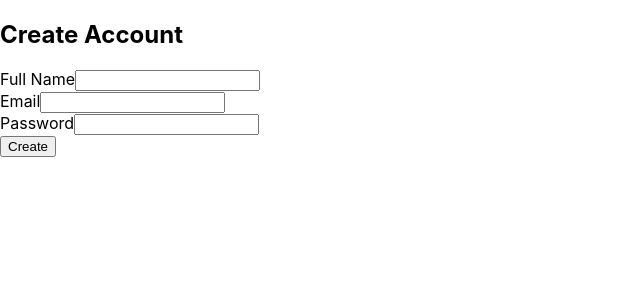
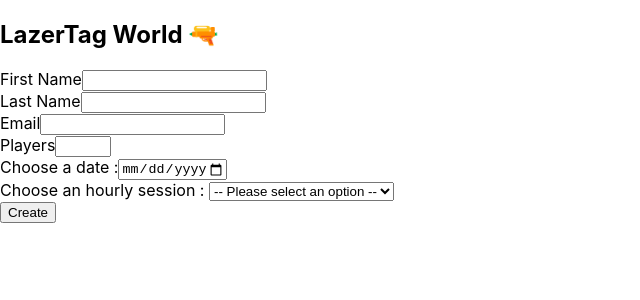
Before and after one commit to gmoraitis/lazer_tag_form, a React (Create React App) app: page / in a window 1280 px wide. Shown: the top 300 px of the page, without its empty margins (0-640 px from the left). Built offline with nearby package versions, Linux system fonts and the light colour scheme.

Commit message:
Added other form elements

```diff
--- a/src/App.js
+++ b/src/App.js
@@ -3,9 +3,10 @@ import './App.css';
 
 // Storing the initial state in a constant variable outside of the component
 const defaultState = {
-  fullName: null,
+  firstName: null,
+  lastName: null,
   email: null,
-  password: null,
+  players: null,
 };
 
 
@@ -16,7 +17,7 @@ export default class App extends React.Component {
   }
 
 
-  hundleChange = (event) => {
+  handleChange = (event) => {
     console.log(event.target.value);
   }
 
@@ -26,19 +27,81 @@ export default class App extends React.Component {
     return (
       <div className='wrapper'>
         <div className='form-wrapper'>
-          <h2>Create Account</h2>
+          <h2>LazerTag World 🔫</h2>
           <form>
-            <div className='fullName'>
-              <label htmlFor="fullName">Full Name</label>
-              <input type='text' name='fullName' onChange={this.hundleChange} />
+            {/* First Name */}
+            <div>
+              <label>First Name</label>
+              <input
+                type="text"
+                name="firstName"
+                onChange={this.handleChange}
+                required
+              />
             </div>
-            <div className='email'>
-              <label htmlFor="email">Email</label>
-              <input type='email' name='email' />
+
+            {/* Last Name */}
+            <div>
+              <label>Last Name</label>
+              <input
+                type="text"
+                name="lastName"
+                onChange={this.handleChange}
+                required
+              />
             </div>
-            <div className='password'>
-              <label htmlFor="password">Password</label>
-              <input type='password' name='password' />
+            {/* Email */}
+            <div>
+              <label>Email</label>
+              <input
+                type="email"
+                name="email"
+                onChange={this.handleChange}
+                required
+              />
+            </div>
+            {/* Players */}
+            <div>
+              <label>Players</label>
+              <input
+                type="number"
+                min="0"
+                max="25"
+                name="players"
+                onChange={this.handleChange}
+                required
+              />
+            </div>
+            {/* Date*/}
+            <div className="date">
+              <label>Choose a date :</label>
+              <input
+                type="date"
+                name="date"
+                onChange={this.handleChange}
+                min="2022-1-01"
+                max="2023-12-31"
+                required
+              />
+            </div>
+            <div className="time">
+              <label>Choose an hourly session : </label>
+              <select name="time" onChange={this.handleChange} required>
+                <option disabled selected value>
+                  -- Please select an option --
+                </option>
+                <option value="08:00AM - 09:00AM">08:00AM - 09:00AM</option>
+                <option value="09:00AM - 10:00AM">09:00AM - 10:00AM</option>
+                <option value="10:00AM - 11:00A">10:00AM - 11:00AM</option>
+                <option value="11:00AM - 12:00PM">11:00AM - 12:00PM</option>
+                <option value="12:00PM - 1:00PM">12:00PM - 1:00PM</option>
+                <option value="1:00PM - 2:00PM">1:00PM - 2:00PM</option>
+                <option value="2:00PM - 3:00PM">2:00PM - 3:00PM</option>
+                <option value="3:00PM - 4:00PM">3:00PM - 4:00PM</option>
+                <option value="4:00PM - 5:00PM">4:00PM - 5:00PM</option>
+                <option value="5:00PM - 6:00PM">5:00PM - 6:00PM</option>
+                <option value="6:00PM - 7:00PM">6:00PM - 7:00PM</option>
+              </select>
             </div>
             <div className='submit'>
               <button>Create</button>
```
